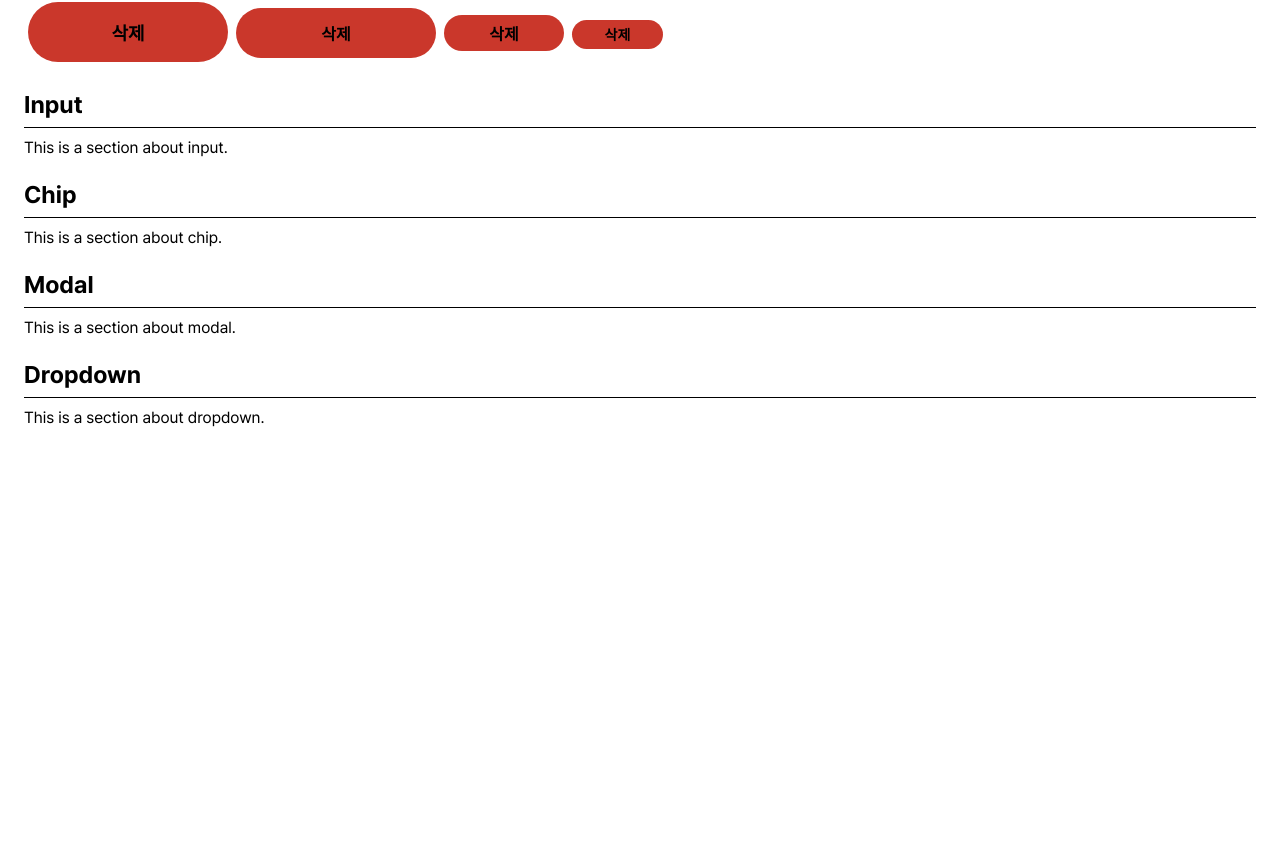
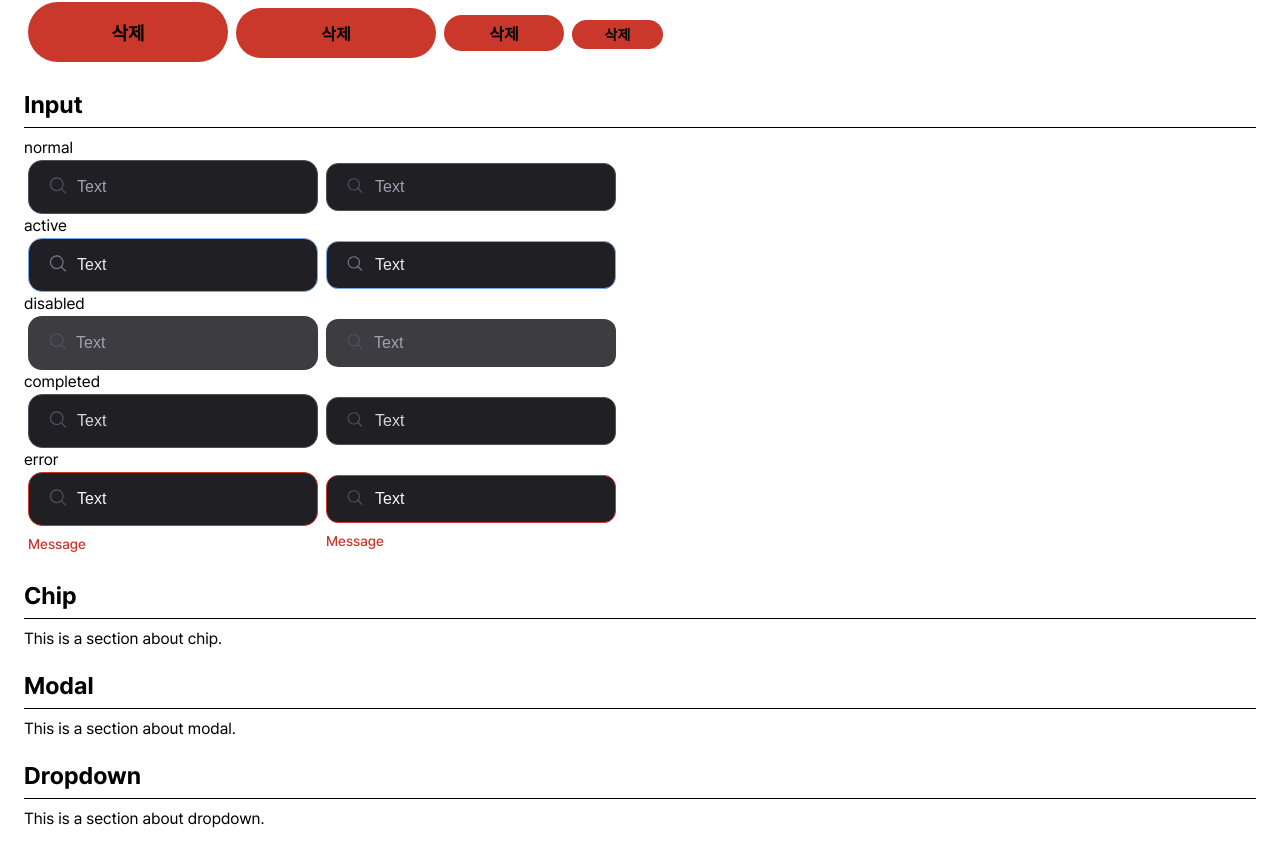
Before and after one commit to Codeit-FE18-Part3-Team4/Taskify, a Next.js app: page /test-components in a window 1280 px wide. Shown: the part 1414-2281 px from the top of the page. Before the commit the page ends 1888 px from the top, so only its background shows below. Built offline with nearby package versions, Linux system fonts and the light colour scheme.

Commit message:
✨ feat [#42] test-components에 구현한 Input 컴포넌트 반영

```diff
--- a/src/pages/test-components/index.tsx
+++ b/src/pages/test-components/index.tsx
@@ -1,6 +1,8 @@
 import Button, { ButtonSize, ButtonVariant } from "@/components/button/button";
 import Typography from "@/components/typography/typography";
 import { ReactNode } from "react";
+import Input, { InputSize, InputVariant } from "@/components/input/input";
+import SearchIcon from "../../components/input/search-icon-svg";
 
 function Section({ title, children }: { title: string; children: ReactNode }) {
   return (
@@ -220,6 +222,41 @@ function ButtonBox() {
   );
 }
 
+function InputBox() {
+  const sizes = [InputSize.Large, InputSize.Medium];
+  const variants = [
+    InputVariant.Normal,
+    InputVariant.Active,
+    InputVariant.Disabled,
+    InputVariant.Completed,
+    InputVariant.Error,
+  ];
+  return (
+    <div>
+      {variants.map((variant) => (
+        <div key={variant}>
+          <div>{variant}</div>
+          {sizes.map((size) => (
+            <div
+              key={`${variant}-${size}`}
+              style={{ display: "inline-block", margin: 4 }}
+            >
+              <Input
+                variant={variant}
+                size={size}
+                value="Text"
+                icon={<SearchIcon />}
+                onChange={() => {}}
+                errorMessage="Message"
+              />
+            </div>
+          ))}
+        </div>
+      ))}
+    </div>
+  );
+}
+
 export default function Page() {
   return (
     <main style={{ padding: "24px" }}>
@@ -250,7 +287,7 @@ export default function Page() {
         <ButtonBox />
       </Section>
       <Section title="Input">
-        <p>This is a section about input.</p>
+        <InputBox />
       </Section>
       <Section title="Chip">
         <p>This is a section about chip.</p>
```
